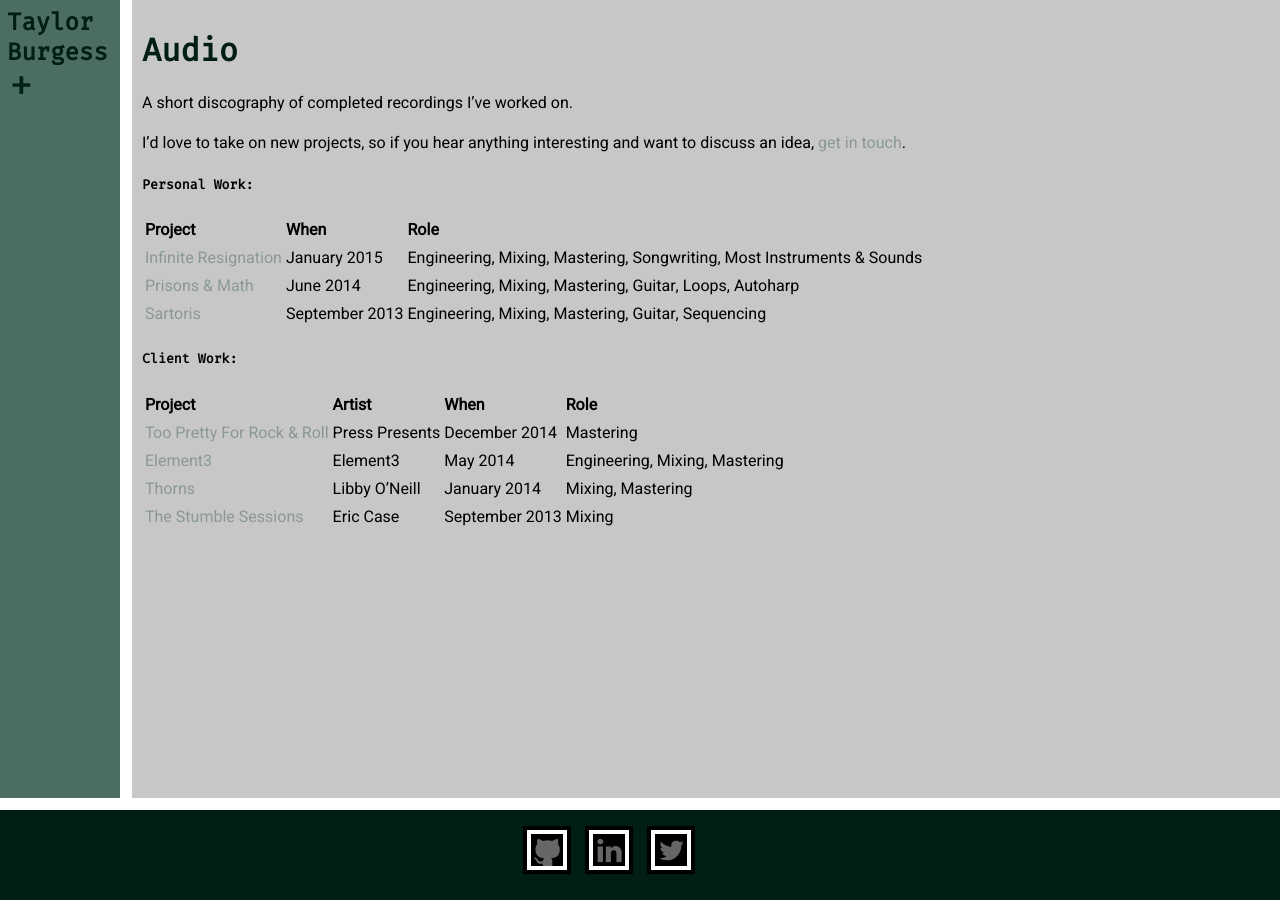
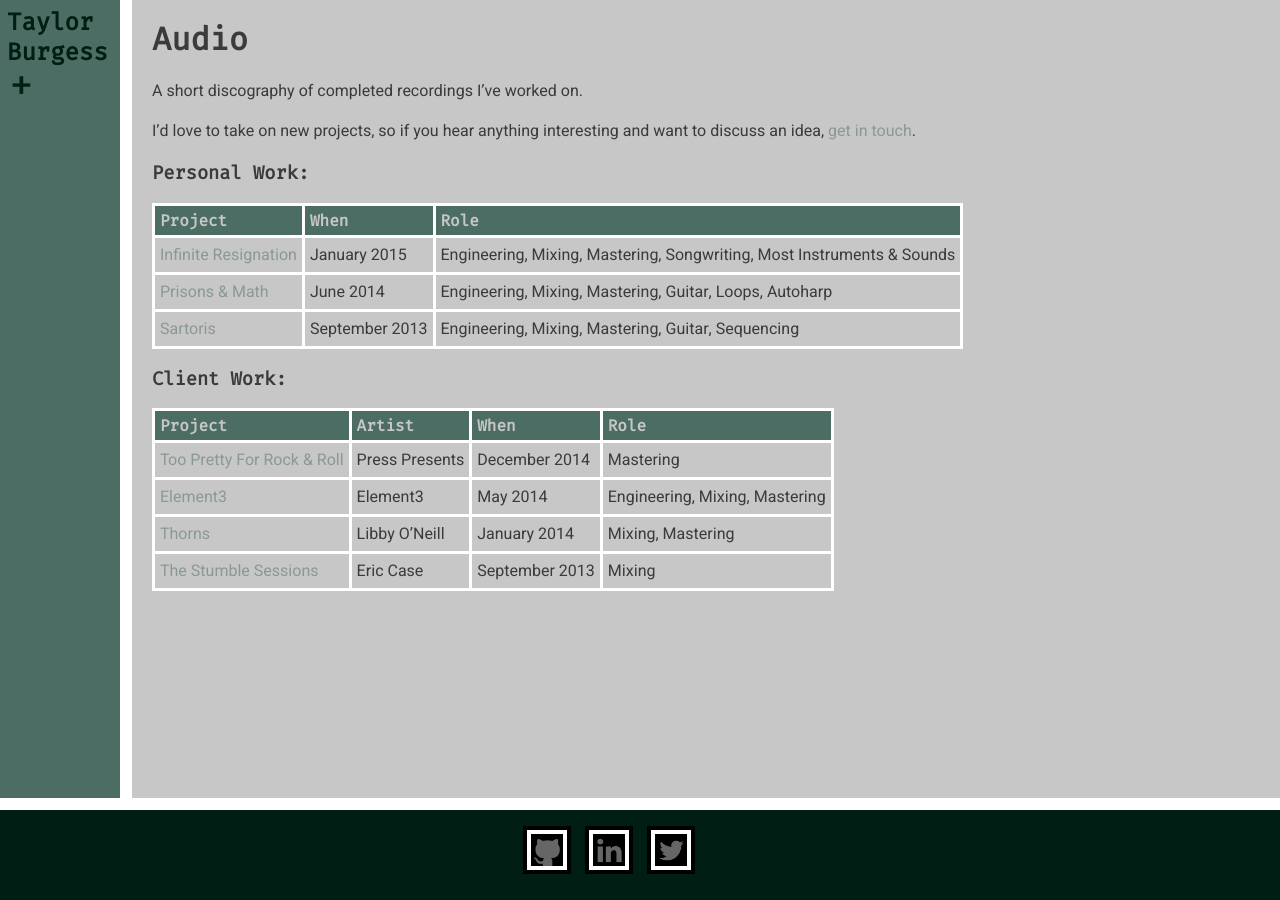
Before and after one commit to tayloraburgess/tayloraburgess.github.io, a Jekyll site: the page built from audio.md, in a window 1280 px wide and 900 px high. Built offline with Jekyll 4.4.1, drawn with Linux system fonts in a browser that asks for light colours.

Commit message:
General styles

```diff
--- a/_layouts/default.html
+++ b/_layouts/default.html
@@ -20,8 +20,10 @@
   </div>
   <div class='separator'></div>
 </div>
+<div class='holder'>
 <div class='content'>
       {{ content }}
+      </div>
       </div>
       <footer>
         {% include footer.html %}
--- a/assets/css/main.scss
+++ b/assets/css/main.scss
@@ -10,10 +10,13 @@ $emph-color-lighter: #003824;
 $menu-back-color: #4C6D63;
 $other-1: #8B9993;
 $other-2: #57F2B6;
+$text-color: #3B3B3B;
 
 body {
   margin: 0px;
   background-color: white;
+  width: 100vw;
+  height: 100vh;
 }
 
 div {
@@ -24,15 +27,45 @@ div {
   margin: 0px;
 }
 
+div.holder {
+  padding-left: 132px;
+  padding-bottom: 102px;
+  min-width: 100%;
+  min-height: 100%;
+  background-color: $main-back-color;
+}
+
 div.content {
-  float: left;
-  margin-left: 132px;
-  margin-bottom: 102px;
-  min-width: 100vw;
-  min-height: 100vh;
-  padding: 10px;
-  background-color: $main-back-color;
+  padding: 20px;
   font-family: 'Heebo', sans-serif;
+  color: $text-color;
+}
+table {
+    border-collapse: collapse;
+}
+td {
+  border: solid;
+  border-color: white;
+  border-width: 3px;
+  padding: 5px;
+}
+
+tr:first-child {
+  color: $main-back-color;
+  background-color: $menu-back-color;
+  font-family: 'Fira Mono', monospace;
+}
+
+hr {
+  border: 0;
+  background: white;
+  height: 3px;
+}
+img {
+  max-width: 100%;
+}
+h1 {
+  margin-top: 0px;
 }
 h1, h2, h3, h4, h5, h6 {
   font-family: 'Fira Mono', monospace;
@@ -125,13 +158,10 @@ div.splitter {
   font-weight: 100;
 }
 
-h1 {
+h1.title, h2.title {
   color: $emph-back-color;
 }
 
-h2 {
-  color: $emph-back-color;
-}
 h2.title {
   line-height: 30px;
 }
--- a/audio.md
+++ b/audio.md
@@ -7,14 +7,14 @@ A short discography of completed recordings I've worked on.
 
 I'd love to take on new projects, so if you hear anything interesting and want to discuss an idea, [get in touch](mailto:tayloraburgess@gmail.com).
 
-##### Personal Work:
+### Personal Work:
 
 **Project** | **When** | **Role**
 [Infinite Resignation](http://presssounds.bandcamp.com/album/press-presents-infinite-resignation) | January 2015 | Engineering, Mixing, Mastering, Songwriting, Most Instruments & Sounds
 [Prisons & Math](http://presssounds.bandcamp.com/album/prisons-math) | June 2014 | Engineering, Mixing, Mastering, Guitar, Loops, Autoharp
 [Sartoris](http://presssounds.bandcamp.com/album/sartoris) | September 2013 | Engineering, Mixing, Mastering, Guitar, Sequencing
 
-##### Client Work:
+### Client Work:
 
 **Project** | **Artist** | **When** | **Role**
 [Too Pretty For Rock & Roll](http://presssounds.bandcamp.com/album/press-presents-too-pretty-for-rock-roll) | Press Presents | December 2014 | Mastering
```
